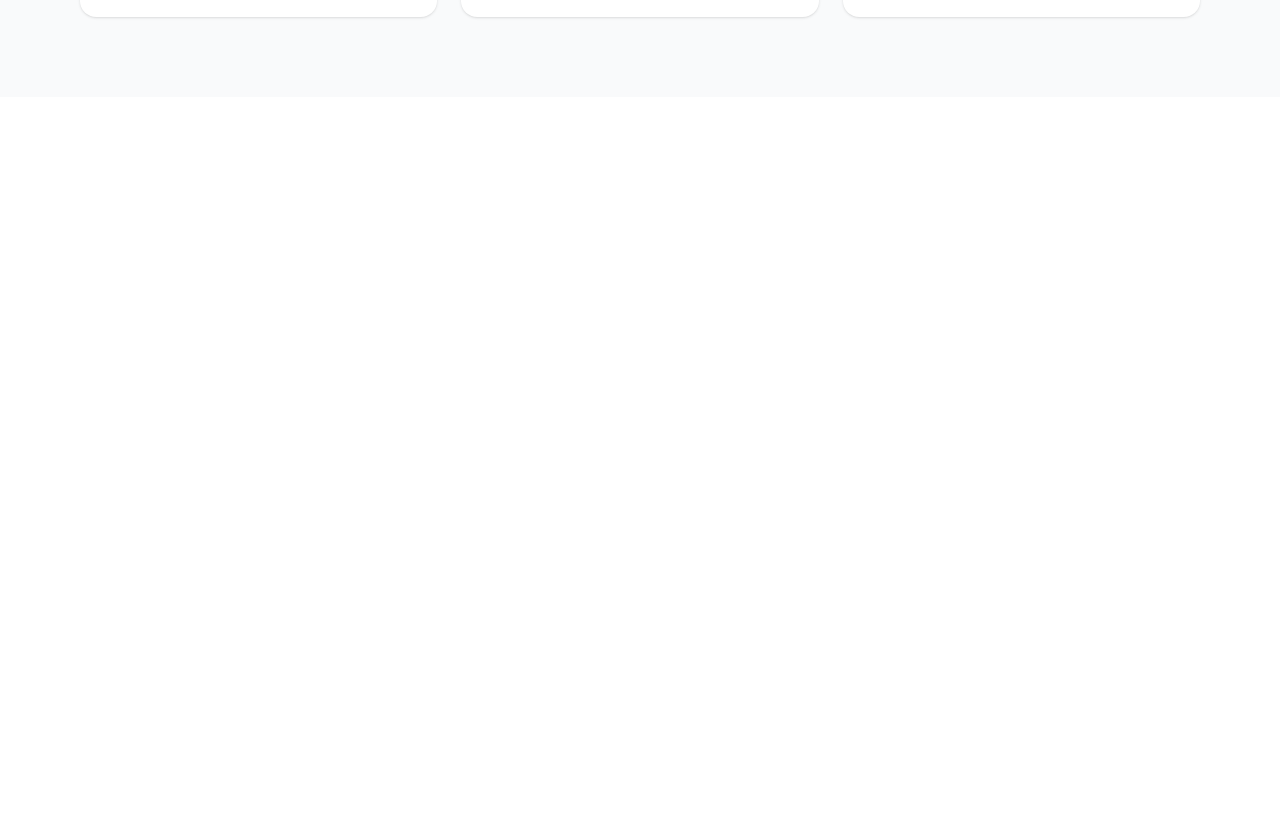
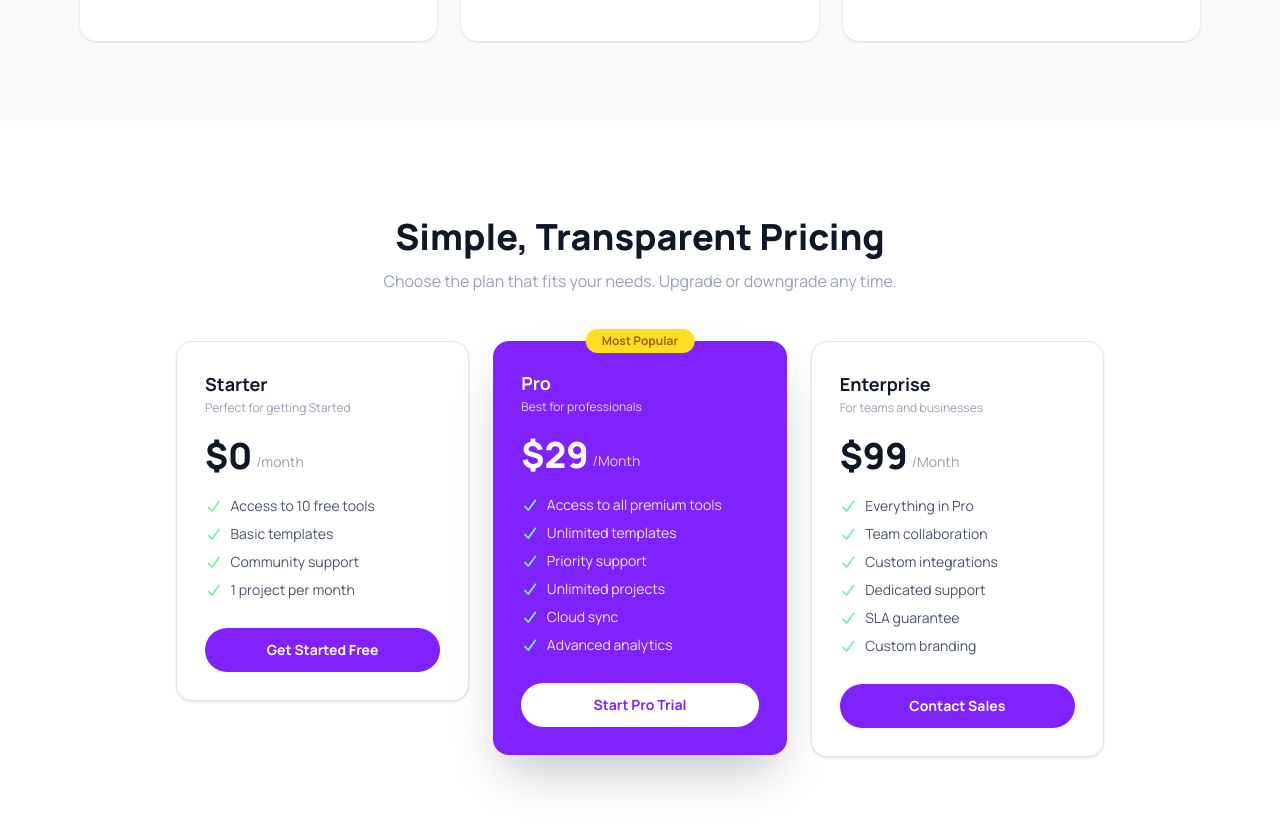
Before and after one commit to sahidul-dev-47/Digitools-Web, a React (Vite) app: page / in a window 1280 px wide. Shown: the part 1460-2287 px from the top of the page. Before the commit the page ends 1557 px from the top, so only its background shows below. Built offline with nearby package versions, Linux system fonts and the light colour scheme.

Commit message:
added pricing secton

```diff
--- a/src/App.jsx
+++ b/src/App.jsx
@@ -2,6 +2,7 @@
 import './App.css'
 import Banner from './Component/Banner'
 import Navbar from './Component/Navbar'
+import Pricing from './Component/Pricing'
 import Steps from './Component/Steps'
 
 function App() {
@@ -12,6 +13,7 @@ function App() {
       <Navbar></Navbar>
       <Banner></Banner>
       <Steps></Steps>
+      <Pricing></Pricing>
 
 
 
--- a/src/Component/Banner.jsx
+++ b/src/Component/Banner.jsx
@@ -50,15 +50,15 @@ export default function Banner() {
     <div className="max-w-6xl mx-auto flex justify-around text-center">
       <div>
         <h2 className="text-5xl font-bold">50K+</h2>
-        <p className="text-sm">Active Users</p>
+        <p className="text-lg font-medium mt-4">Active Users</p>
       </div>
       <div>
         <h2 className="text-5xl font-bold">200+</h2>
-        <p className="text-sm">Premium Tools</p>
+        <p className="text-lg font-medium mt-4">Premium Tools</p>
       </div>
       <div>
         <h2 className="text-5xl font-bold">4.9</h2>
-        <p className="text-sm">Rating</p>
+        <p className="text-lg font-medium mt-4">Rating</p>
       </div>
     </div>
   </div>
--- /dev/null
+++ b/src/Component/Pricing.jsx
@@ -0,0 +1,128 @@
+export default function Pricing() {
+  const plans = [
+    {
+      name: "Starter",
+      tag: "Perfect for getting Started",
+      price: 0,
+      period: "month",
+      features: [
+        "Access to 10 free tools",
+        "Basic templates",
+        "Community support",
+        "1 project per month",
+      ],
+      cta: "Get Started Free",
+      highlight: false,
+    },
+    {
+      name: "Pro",
+      tag: "Best for professionals",
+      price: 29,
+      period: "Month",
+      badge: "Most Popular",
+      features: [
+        "Access to all premium tools",
+        "Unlimited templates",
+        "Priority support",
+        "Unlimited projects",
+        "Cloud sync",
+        "Advanced analytics",
+      ],
+      cta: "Start Pro Trial",
+      highlight: true,
+    },
+    {
+      name: "Enterprise",
+      tag: "For teams and businesses",
+      price: 99,
+      period: "Month",
+      features: [
+        "Everything in Pro",
+        "Team collaboration",
+        "Custom integrations",
+        "Dedicated support",
+        "SLA guarantee",
+        "Custom branding",
+      ],
+      cta: "Contact Sales",
+      highlight: false,
+    },
+  ];
+
+  return (
+    <section className="w-full bg-white py-16 lg:py-24">
+      <div className="max-w-5xl mx-auto px-6 lg:px-12">
+
+
+        <div className="text-center mb-12">
+          <h2 className="text-3xl sm:text-4xl font-extrabold text-gray-900 mb-3">
+            Simple, Transparent Pricing
+          </h2>
+          <p className="text-gray-400 text-sm sm:text-base">
+            Choose the plan that fits your needs. Upgrade or downgrade any time.
+          </p>
+        </div>
+
+        <div className="grid grid-cols-1 sm:grid-cols-3 gap-6 items-start">
+          {plans.map((plan) => (
+            <div
+              key={plan.name}
+              className={`relative rounded-2xl p-7 flex flex-col gap-5 ${
+                plan.highlight
+                  ? "bg-violet-600 text-white shadow-2xl"
+                  : "bg-white border border-gray-200 shadow-sm"
+              }`}
+            >
+
+              {plan.badge && (
+                <span className="absolute -top-3 left-1/2 -translate-x-1/2 px-4 py-1 rounded-full bg-yellow-300 text-yellow-700 text-xs font-bold whitespace-nowrap">
+                  {plan.badge}
+                </span>
+              )}
+
+
+              <div>
+                <h3 className={`text-lg font-bold ${plan.highlight ? "text-white" : "text-gray-900"}`}>
+                  {plan.name}
+                </h3>
+                <p className={`text-xs mt-0.5 ${plan.highlight ? "text-violet-200" : "text-gray-400"}`}>
+                  {plan.tag}
+                </p>
+              </div>
+
+
+              <div className="flex items-end gap-1">
+                <span className={`text-4xl font-extrabold ${plan.highlight ? "text-white" : "text-gray-900"}`}>
+                  ${plan.price}
+                </span>
+                <span className={`text-sm mb-1 ${plan.highlight ? "text-violet-200" : "text-gray-400"}`}>
+                  /{plan.period}
+                </span>
+              </div>
+
+
+              <ul className="flex flex-col gap-2">
+                {plan.features.map((f) => (
+                  <li key={f} className={`flex items-center gap-2 text-sm ${plan.highlight ? "text-violet-100" : "text-gray-600"}`}>
+                    <i class="fa-solid fa-check text-green-300"></i>
+                    {f}
+                  </li>
+                ))}
+              </ul>
+
+              <button
+                className={`mt-2 w-full py-3 rounded-full text-sm font-bold transition-colors ${
+                  plan.highlight
+                    ? "bg-white text-violet-600 hover:bg-violet-50"
+                    : "bg-violet-600 text-white hover:bg-violet-700"
+                }`}
+              >
+                {plan.cta}
+              </button>
+            </div>
+          ))}
+        </div>
+      </div>
+    </section>
+  );
+}
```
